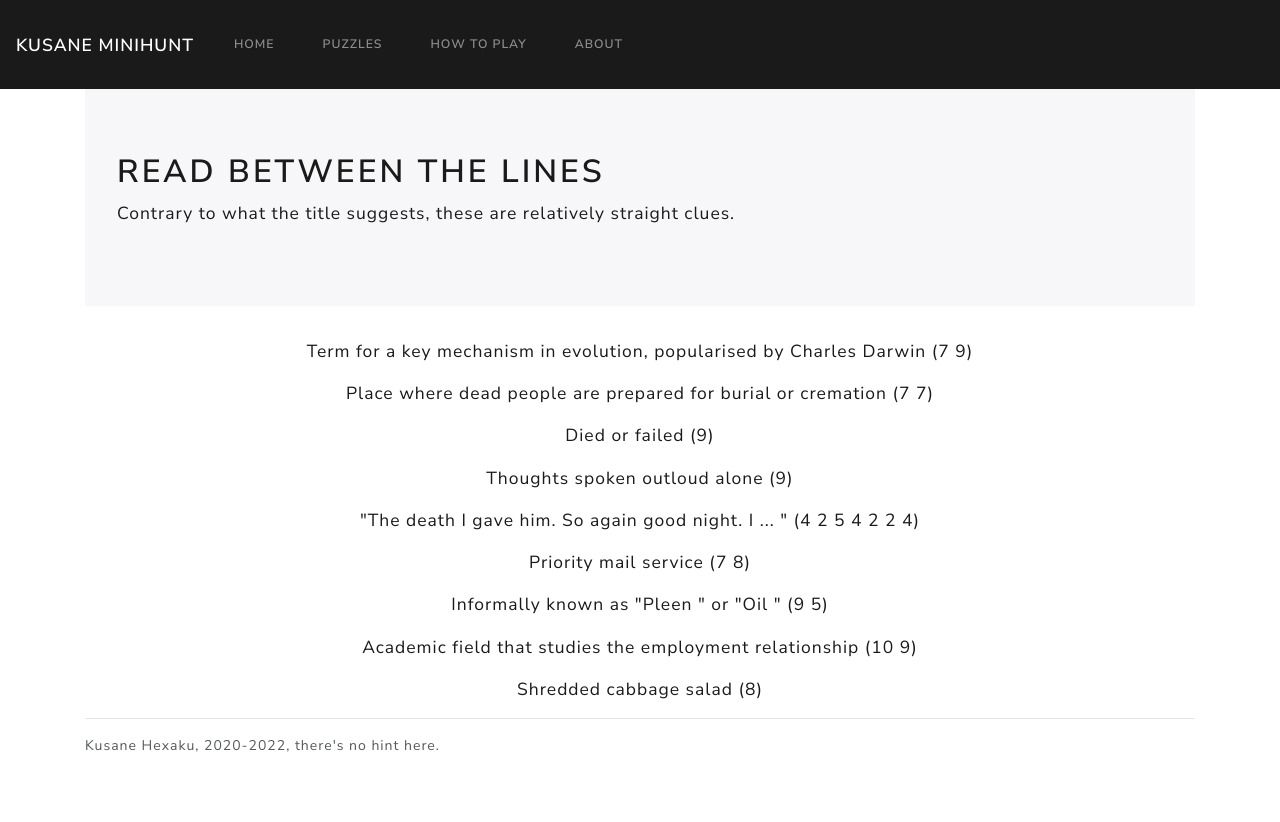
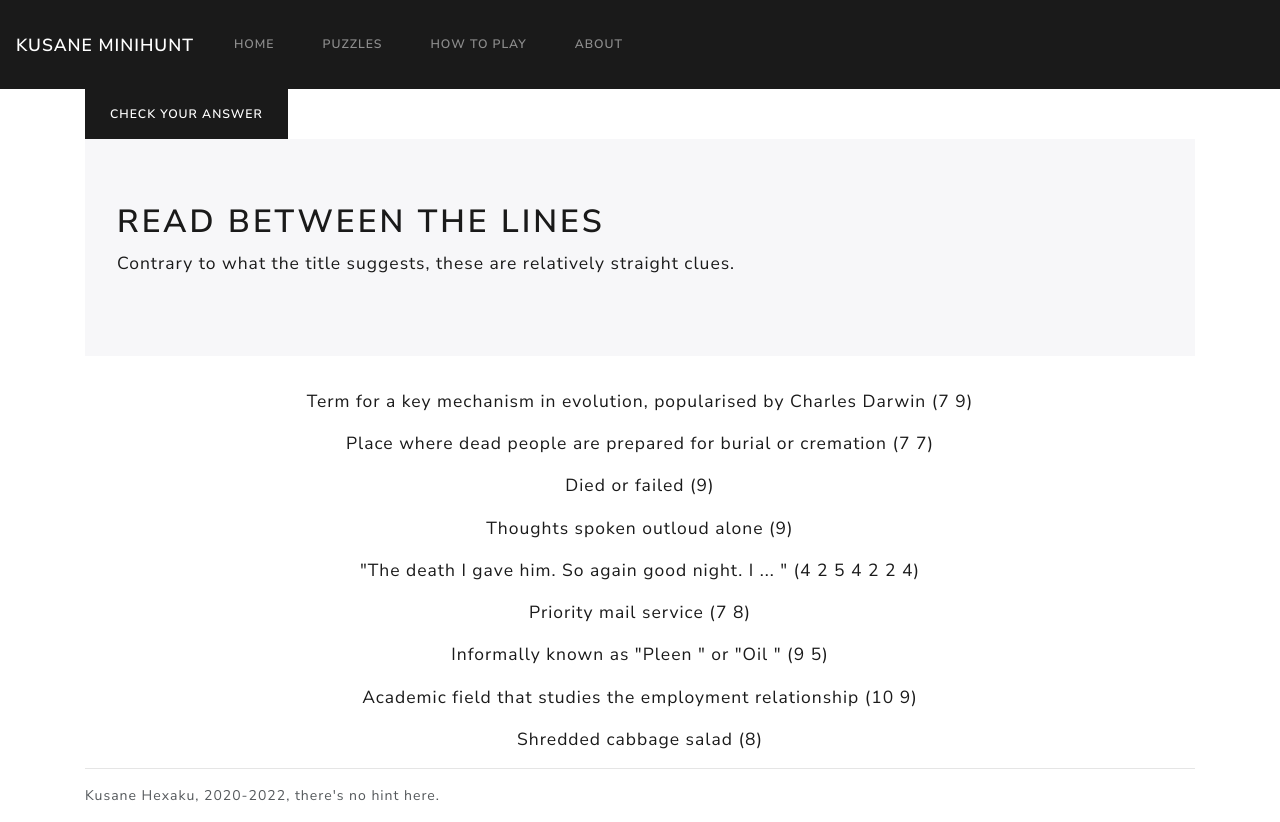
Before and after one commit to KusaneHexaku/kusane-minihunt-1, a plain HTML site: page readBetweenTheLines.html in a window 1280 px wide. Before the commit the page ends 800 px from the top, so only its background shows below. Drawn offline with nearby package versions, Linux system fonts and the light colour scheme.

Commit message:
Update readBetweenTheLines.html

```diff
--- a/readBetweenTheLines.html
+++ b/readBetweenTheLines.html
@@ -37,7 +37,9 @@
     </div>
 </nav>
     <div class="container ">
-
+<div class="four columns">
+        <a href="solve/readBetweenTheLines.html " class="btn btn-primary">Check your answer</a>
+    </div>
         <div class="jumbotron ">
             <h1>Read Between The Lines</h1>
             <p class="lead text-primary ">Contrary to what the title suggests, these are relatively straight clues.</p>
```
